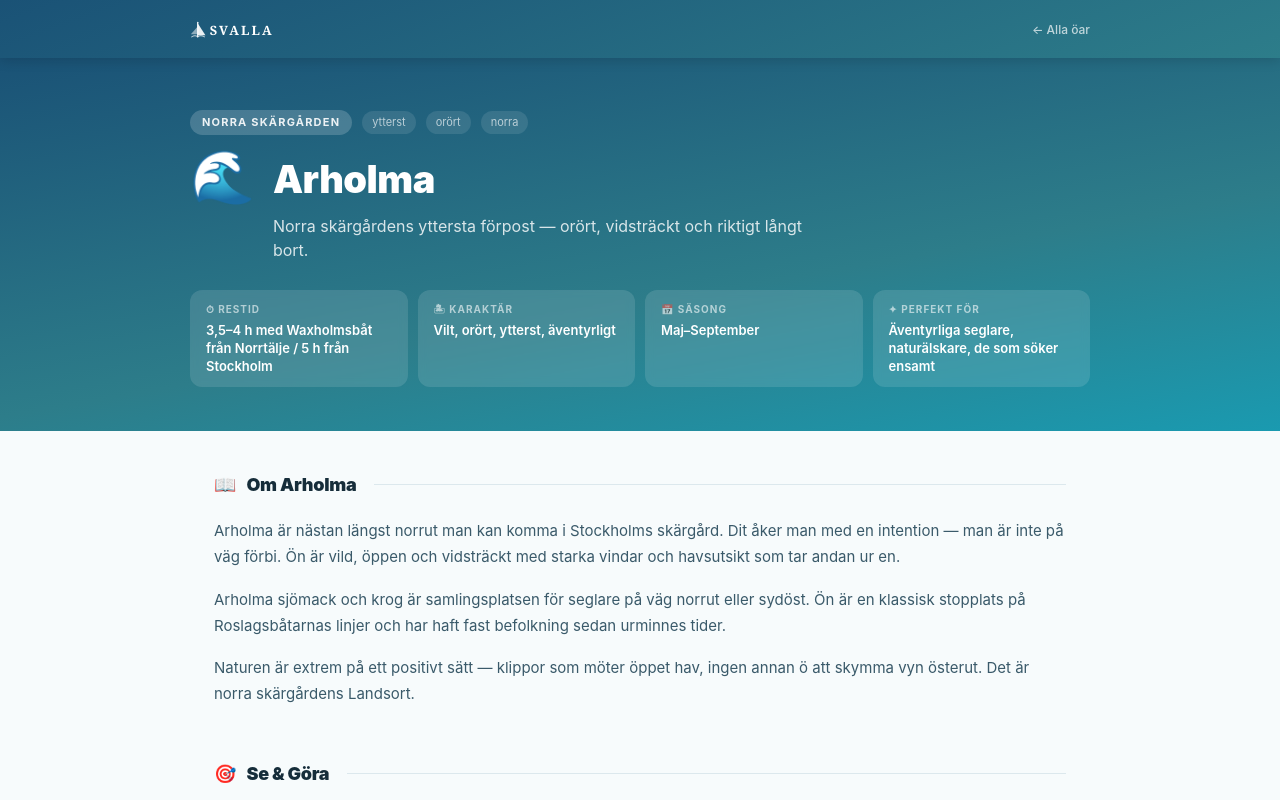
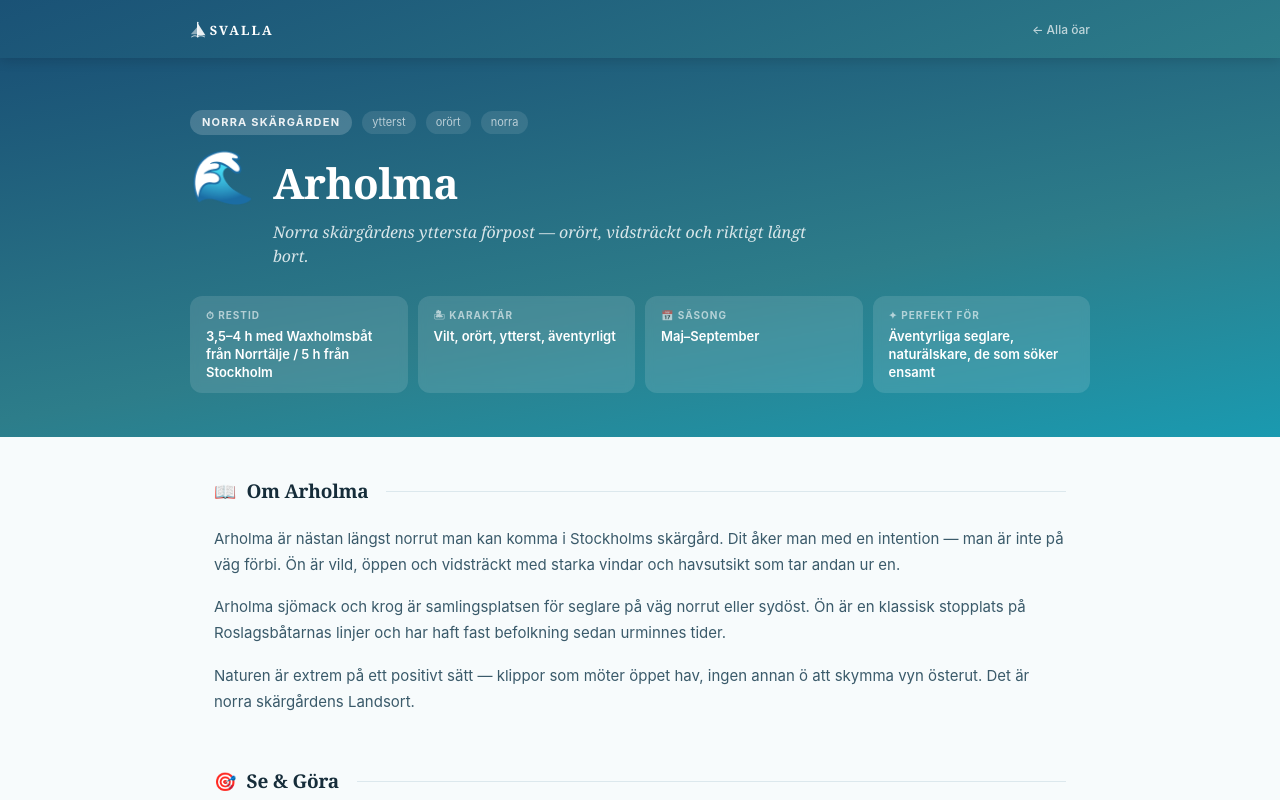
Before and after one commit to tsinordin-cell/svalla-app, a Next.js app: page /o/arholma in a window 1280 px wide. Shown: the top 800 px of the page. Built offline with nearby package versions, Linux system fonts and the light colour scheme; no server answers.

Commit message:
style: Playfair Display på önamn, sektionsrubriker och tagline i island pages

```diff
--- a/src/app/o/[slug]/page.tsx
+++ b/src/app/o/[slug]/page.tsx
@@ -93,8 +93,8 @@ export default async function IslandPage({ params }: Props) {
           <div style={{ display: 'flex', alignItems: 'flex-start', gap: 18, marginBottom: 14 }}>
             <span style={{ fontSize: 52, lineHeight: 1 }}>{island.emoji}</span>
             <div>
-              <h1 style={{ fontSize: 38, fontWeight: 900, margin: '0 0 6px', letterSpacing: -0.5 }}>{island.name}</h1>
-              <p style={{ fontSize: 16, color: 'rgba(255,255,255,0.82)', margin: 0, lineHeight: 1.5, maxWidth: 560 }}>{island.tagline}</p>
+              <h1 style={{ fontSize: 42, fontWeight: 900, margin: '0 0 6px', letterSpacing: -0.5, fontFamily: "'Playfair Display', Georgia, serif" }}>{island.name}</h1>
+              <p style={{ fontSize: 16, color: 'rgba(255,255,255,0.82)', margin: 0, lineHeight: 1.5, maxWidth: 560, fontFamily: "'Playfair Display', Georgia, serif", fontStyle: 'italic' }}>{island.tagline}</p>
             </div>
           </div>
 
@@ -412,11 +412,12 @@ function SectionHeader({ icon, title }: { icon: string; title: string }) {
     <div style={{ display: 'flex', alignItems: 'center', gap: 10, marginBottom: 20 }}>
       <span style={{ fontSize: 18 }}>{icon}</span>
       <h2 style={{
-        fontSize: 18,
-        fontWeight: 900,
+        fontSize: 19,
+        fontWeight: 700,
         color: '#162d3a',
         margin: 0,
-        letterSpacing: -0.3,
+        letterSpacing: -0.2,
+        fontFamily: "'Playfair Display', Georgia, serif",
       }}>{title}</h2>
       <div style={{ flex: 1, height: 1, background: 'rgba(30,92,130,0.12)', marginLeft: 8 }} />
     </div>
```
